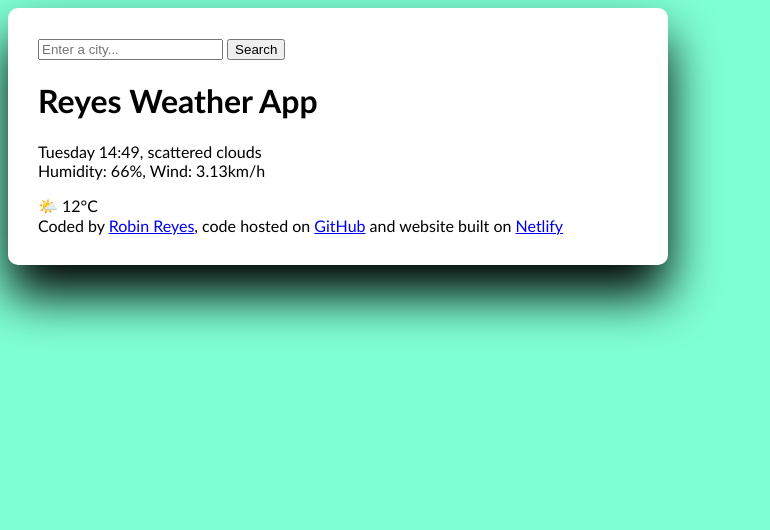
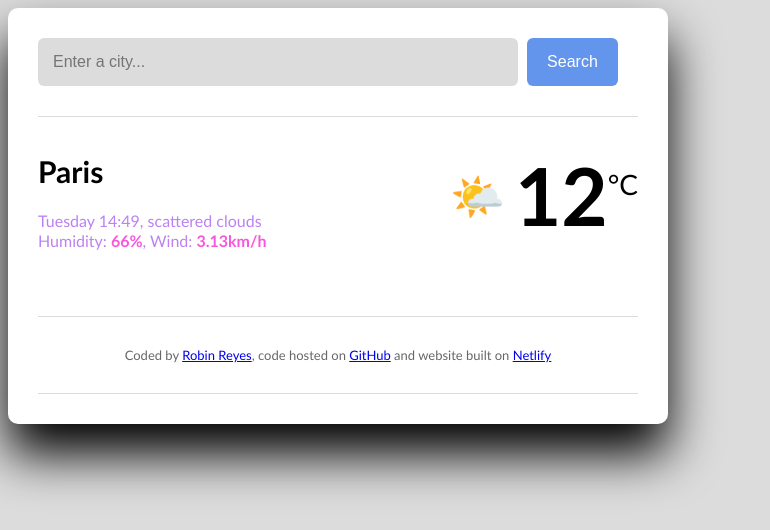
Before and after one commit to reyesking29/My-Weather-App---Reyes, a plain HTML site: page index.html in a window 1280 px wide. Shown: the whole page, without its empty margins (0-770 px from the left). Drawn offline with Linux system fonts and the light colour scheme.

Commit message:
added basic css

```diff
--- a/index.html
+++ b/index.html
@@ -10,18 +10,28 @@
     <div class="weather-app">
     <header>
       <header>
-        <form>
-        <input type="search" placeholder="Enter a city..." required />
-        <input type="submit" value="Search" />
+        <form class="search-form">
+        <input type="search" placeholder="Enter a city..." required class="search-form-input"/>
+        <input type="submit" value="Search" class="search-form-button"/>
         </form>
       </header>
-    <main><h1>Reyes Weather App</h1>
-    <p>
+    <main>
+      <div class="weather-app-data">
+    <div>
+      <h1 class="weather-app-city">Paris</h1>
+    <p class="weather-app-details">
       Tuesday 14:49, scattered clouds
       <br />
-      Humidity: 66%, Wind: 3.13km/h
+      Humidity: <strong>66%</strong>, Wind: <strong>3.13km/h</strong>
     </p>
-    <div>🌤️ 12°C</div>
+    </div>
+    <div class="weather-app-temp-container">
+      <div class="weather-app-icon">🌤️</div>
+      <div class="weather-app-temp-value">12</div>
+      <div class="weather-app-temp-unit">°C</div>
+      </div>
+      </div>
+    <br />
     </main>
 
     <footer>
--- a/src/index.css
+++ b/src/index.css
@@ -1,7 +1,11 @@
 body {
-  background-color: aquamarine;
+  background-color: gainsboro;
   font-family: "Trebuchet MS", "Lucida Sans Unicode", "Lucida Grande",
     "Lucida Sans", Arial, sans-serif;
+}
+header {
+  border-bottom: 1px solid gainsboro;
+  padding: 0 0 30px;
 }
 .weather-app {
   background-color: white;
@@ -11,3 +15,63 @@ body {
   padding: 30px;
   border-radius: 10px;
 }
+.search-form-input {
+  background-color: gainsboro;
+  border: none;
+  border-radius: 6px;
+  width: 80%;
+  padding: 15px;
+  font-size: 16px;
+}
+.search-form-button {
+  background-color: cornflowerblue;
+  padding: 15px 20px;
+  border: none;
+  border-radius: 6px;
+  color: white;
+  margin-left: 5px;
+  font-size: 16px;
+}
+main {
+  padding: 30px 0;
+}
+.weather-app-city {
+  margin: 0;
+  font-size: 30px;
+  line-height: 48px;
+}
+.weather-app-details {
+  font-size: 16px;
+  line-height: 20px;
+  color: rgb(188, 129, 243);
+}
+.weather-app-details strong {
+  color: rgb(250, 86, 220);
+}
+.weather-app-temp-container {
+  display: flex;
+}
+.weather-app-icon {
+  font-size: 44px;
+  margin-top: 22px;
+}
+.weather-app-temp-value {
+  font-size: 80px;
+  margin-left: 10px;
+  font-weight: bold;
+}
+.weather-app-temp-unit {
+  margin-top: 20px;
+  font-size: 28px;
+}
+.weather-app-data {
+  display: flex;
+  justify-content: space-between;
+}
+footer {
+  border-top: 1px solid gainsboro;
+  padding: 30px 0 0 0;
+  text-align: center;
+  font-size: 13px;
+  color: rgba(0, 0, 0, 0.6);
+}
```
